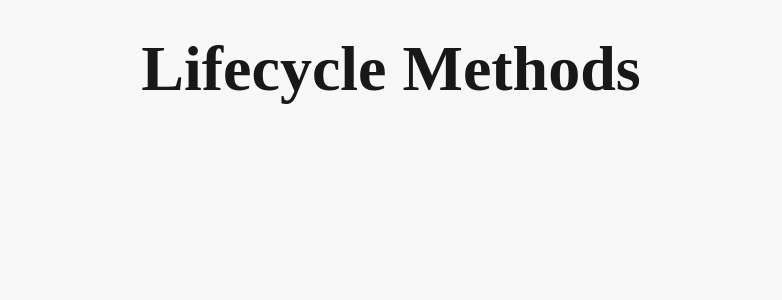
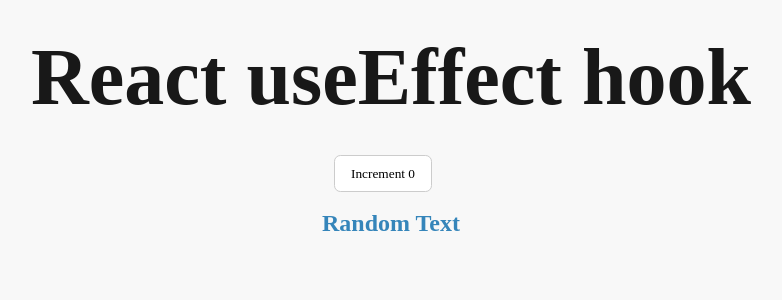
Before and after one commit to suyashpradhan/advance-react, a React (Create React App) app: page / in a window 1280 px wide. Shown: the top 300 px of the page, without its empty margins (249-1031 px from the left). Built offline with nearby package versions, Linux system fonts and the light colour scheme.

Commit message:
Lifecycle Methods

```diff
--- a/package.json
+++ b/package.json
@@ -6,6 +6,7 @@
     "@testing-library/jest-dom": "^5.11.9",
     "@testing-library/react": "^11.2.3",
     "@testing-library/user-event": "^12.6.2",
+    "randomcolor": "^0.6.2",
     "react": "^17.0.1",
     "react-dom": "^17.0.1",
     "react-scripts": "4.0.1",
--- a/src/App.css
+++ b/src/App.css
@@ -13,7 +13,7 @@
 
 h1 {
   margin: 2rem 0;
-  font-size: 4rem;
+  font-size: 5rem;
 }
 
 button {
--- a/src/Lifecycle Methods/App.js
+++ b/src/Lifecycle Methods/App.js
@@ -1,15 +1,37 @@
-import React, { Component } from "react";
+import React from "react";
 import "../App.css";
 
-class App extends Component {
+class App extends React.Component {
   constructor() {
     super();
-    this.setState = {};
+    this.state = {
+      count: 0,
+    };
+    this.increment = this.increment.bind(this);
   }
+
+  increment() {
+    this.setState((prevState) => {
+      return {
+        count: prevState.count + 1,
+      };
+    });
+  }
+
+  componentDidMount() {
+    console.log("Mounted");
+  }
+
+  componentDidUpdate() {
+    console.log("Did Update");
+  }
+
   render() {
+    console.log("Render");
     return (
       <div>
-        <h1>Lifecycle Methods</h1>
+        <h1>{this.state.count}</h1>
+        <button onClick={this.increment}>Increment!</button>
       </div>
     );
   }
--- /dev/null
+++ b/src/UseEffect/App.js
@@ -0,0 +1,28 @@
+import React, { useState, useEffect } from "react";
+import randomcolor from "randomcolor";
+import "../App.css";
+
+function App() {
+  let [counter, setCounter] = useState(0);
+  let [color, setColor] = useState("");
+
+  function clickHandler() {
+    setCounter((prevCount) => prevCount + 1);
+  }
+
+  useEffect(() => {
+    setColor(randomcolor());
+  }, [counter]);
+
+  return (
+    <div>
+      <h1>React useEffect hook</h1>
+      <button onClick={clickHandler}>Increment {counter}</button>
+      <br />
+      <br />
+      <h2 style={{ color }}>Random Text</h2>
+    </div>
+  );
+}
+
+export default App;
--- a/src/index.js
+++ b/src/index.js
@@ -1,6 +1,6 @@
 import React from "react";
 import ReactDOM from "react-dom";
-import App from "./Lifecycle Methods/App";
+import App from "./UseEffect/App";
 
 ReactDOM.render(
   <React.StrictMode>
```
Also changed, not shown: 2 other files (tests, documents, lock files or other folders).
